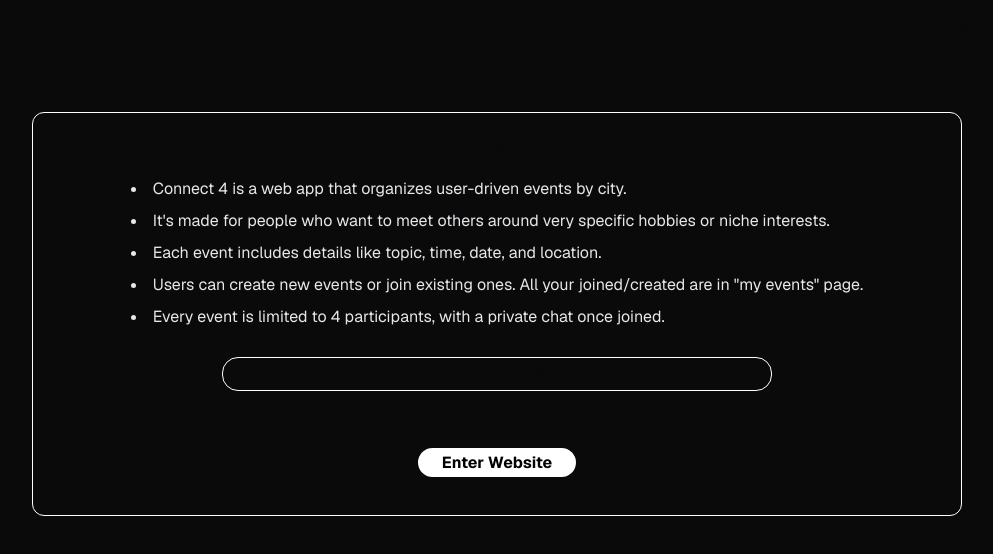
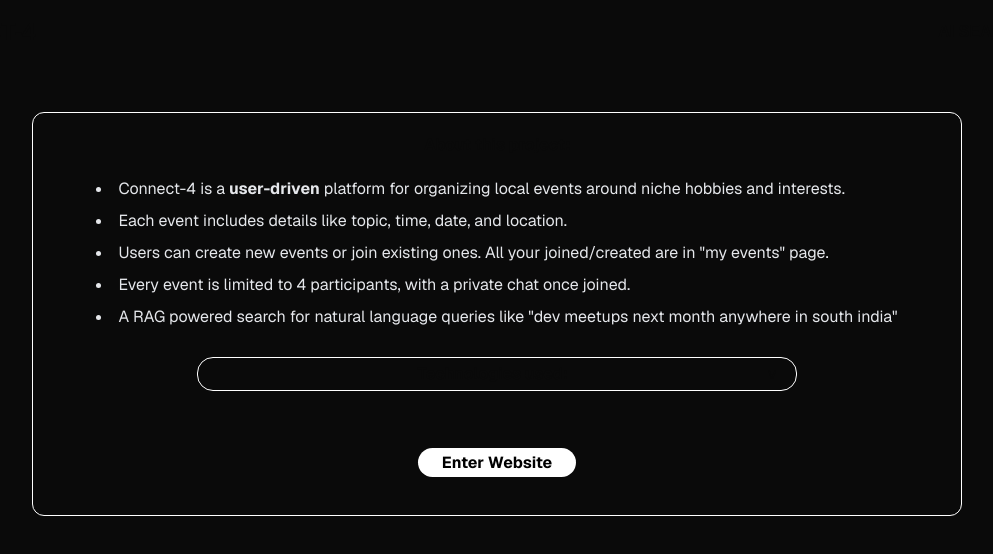
Before and after one commit to enthachithram/connect-4, a Next.js app: page / in a window 1280 px wide. Shown: the top 554 px of the page, without its empty margins (143-1136 px from the left). Built offline with nearby package versions, Linux system fonts and the light colour scheme; no server answers.

Commit message:
lil fixes

```diff
--- a/src/app/events/[eventid]/page.tsx
+++ b/src/app/events/[eventid]/page.tsx
@@ -153,7 +153,8 @@ const Eventinfo = () => {
 
 
                     {/* <div> chat of the event: {eventid} </div> */}
-                    {infoLoading ? <div role="status" aria-busy="true" className="w-full space-y-5">
+                    {infoLoading ?
+                    <div role="status" aria-busy="true" className="w-full space-y-5">
                         <div className="mt-4.5 h-3 w-3/6 rounded bg-gray-900 animate-pulse" />
                         <div className="h-3 w-1/6 rounded bg-gray-900  animate-pulse" />
                         <div className="h-3 w-4/6 rounded bg-gray-900  animate-pulse" />
@@ -162,6 +163,7 @@ const Eventinfo = () => {
                         <div className=" h-3 w-2/5 rounded bg-gray-900 animate-pulse" />
                         <div className="mb-0.5 h-3 w-4/5 rounded bg-gray-900 animate-pulse" />
                     </div> :
+
 
                         <div className="text-gray-300 flex flex-col space-y-1.5 ">
                             <h1 className="mt-5"> <b className="text-white">Event Name: </b>{eventInfo?.name} </h1>
--- a/src/app/page.tsx
+++ b/src/app/page.tsx
@@ -27,11 +27,12 @@ export default function Home() {
 
           <h1 className="mt-5 text-center font-bold">About this project: </h1>
           <ul className="list-disc list-inside space-y-2 text-gray-200 mt-5 ">
-            <li>Connect 4 is a web app that organizes user-driven events by city.</li>
-            <li>It&apos;s made for people who want to meet others around very specific hobbies or niche interests.</li>
+            <li>Connect-4 is a <strong>user-driven</strong> platform for organizing local events around niche hobbies and interests.</li>
+
             <li>Each event includes details like topic, time, date, and location.</li>
             <li>Users can create new events or join existing ones. All your joined/created are in "my events" page.</li>
             <li>Every event is limited to 4 participants, with a private chat once joined.</li>
+            <li>A RAG powered search for natural language queries like  "dev meetups next month anywhere in south india"</li>
           </ul>
 
 
```
